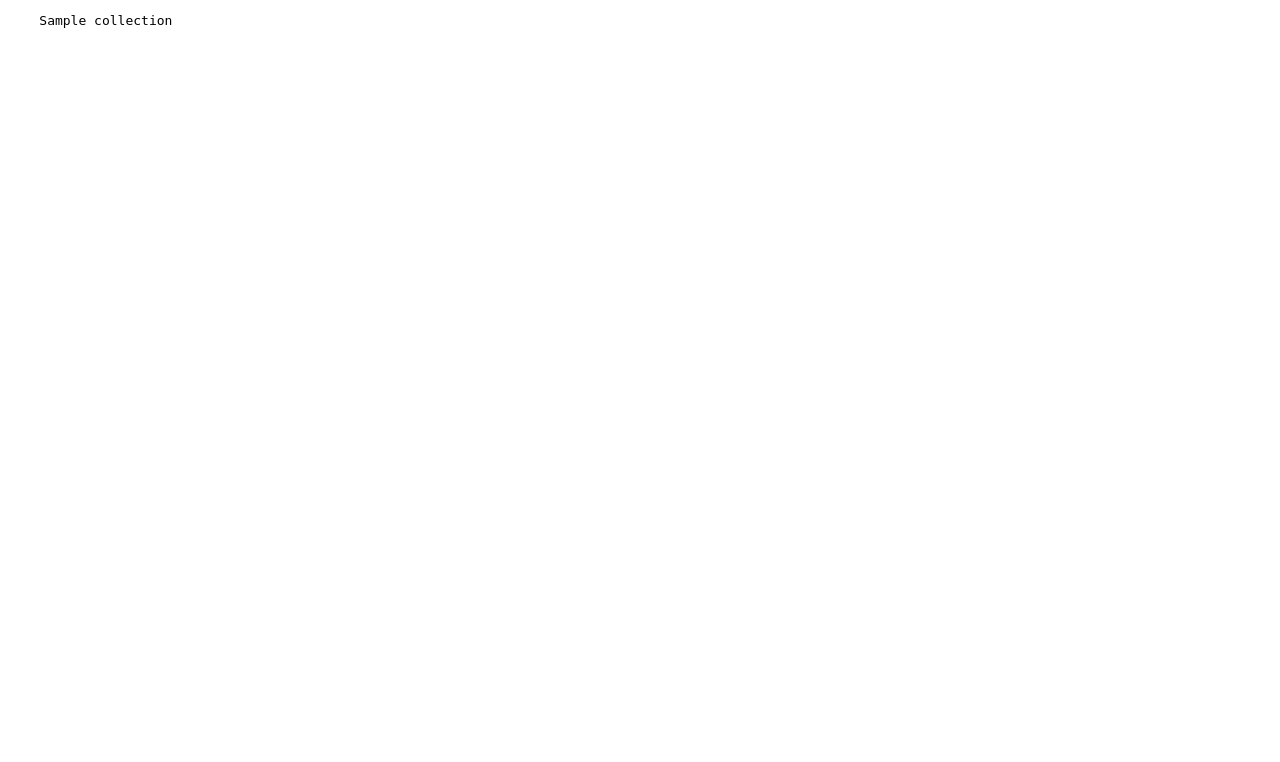
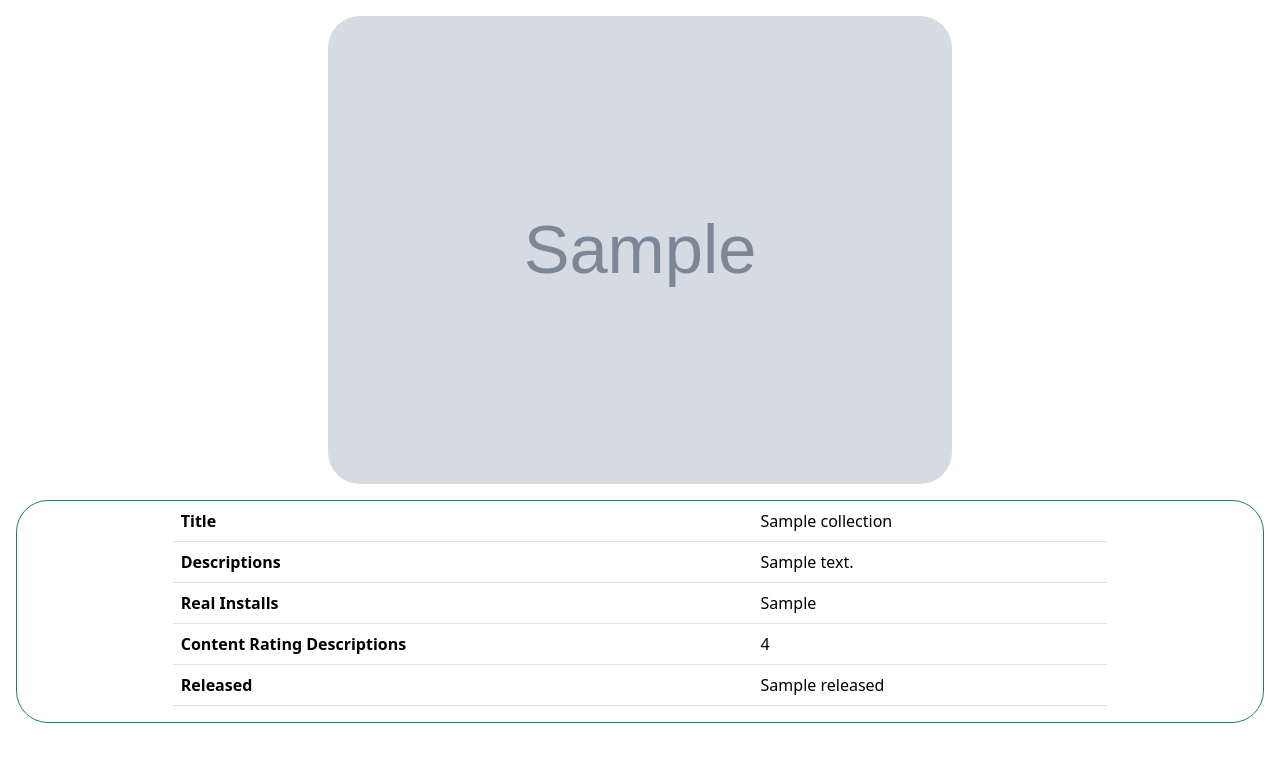
Before and after one commit to GitZ100/Playstore_scrape, a Flask app: page /details/1 in a window 1280 px wide. Before the commit the part shown is almost empty. Shown: the top 762 px of the page. Run offline with Flask 2, Linux system fonts and the light colour scheme; grey boxes marked "Sample" are stand-in pictures; a database or web service that is not in the repository returns one stand-in record (values such as "Sample title"); parts of the project's set-up code (start-up, migrations or seed data) failed here and were passed over; some libraries are stand-ins or nearby versions.

Commit message:
details page table adding
Signed-off-by: suhail34 <suhailkna@gmail.com>

```diff
--- a/templates/detail.html
+++ b/templates/detail.html
@@ -1,14 +1,59 @@
 <!DOCTYPE html>
 <html lang="en">
+
 <head>
   <meta charset="UTF-8">
   <meta http-equiv="X-UA-Compatible" content="IE=edge">
   <meta name="viewport" content="width=device-width, initial-scale=1.0">
+  <!-- Bootstrap CSS -->
+  <link href="https://cdn.jsdelivr.net/npm/bootstrap@5.0.2/dist/css/bootstrap.min.css" rel="stylesheet"
+    integrity="sha384-EVSTQN3/azprG1Anm3QDgpJLIm9Nao0Yz1ztcQTwFspd3yD65VohhpuuCOmLASjC" crossorigin="anonymous">
+  <link href="https://cdn.jsdelivr.net/npm/bootstrap@5.3.0-alpha2/dist/css/bootstrap.min.css" rel="stylesheet"
+    integrity="sha384-aFq/bzH65dt+w6FI2ooMVUpc+21e0SRygnTpmBvdBgSdnuTN7QbdgL+OapgHtvPp" crossorigin="anonymous">
+  <script src="https://cdn.jsdelivr.net/npm/bootstrap@5.3.0-alpha2/dist/js/bootstrap.bundle.min.js"
+    integrity="sha384-qKXV1j0HvMUeCBQ+QVp7JcfGl760yU08IQ+GpUo5hlbpg51QRiuqHAJz8+BrxE/N"
+    crossorigin="anonymous"></script>
+
   <title>Details</title>
 </head>
+
 <body>
-  <pre>
-    {{detail}}
-  </pre>
+  <div class="d-flex justify-content-center m-3">
+    <img src={{detail.headerImage}} class="rounded-5 img-fluid w-50" alt="...">
+  </div>
+  <div class="d-flex justify-content-center m-3 border rounded-5 border-success">
+    <table class="table table-hover w-75">
+      <tbody>
+        <tr>
+          <th scope="row">Title</th>
+          <td >{{detail.title}}</td>
+        </tr>
+        <tr>
+          <th scope="row">Descriptions</th>
+          <td>{{detail.description}}</td>
+        </tr>
+        <tr>
+          <th scope="row">Real Installs</th>
+          <td >{{detail.realInstalls}}</td>
+        </tr>
+        <tr>
+          <th scope="row">Content Rating Descriptions</th>
+          <td >{{detail.contentRatingDescription}}</td>
+        </tr>
+        <tr>
+          <th scope="row">Released</th>
+          <td >{{detail.released}}</td>
+        </tr>
+      </tbody>
+    </table>
+  </div>
+
+  <script src="https://cdn.jsdelivr.net/npm/@popperjs/core@2.11.6/dist/umd/popper.min.js"
+    integrity="sha384-oBqDVmMz9ATKxIep9tiCxS/Z9fNfEXiDAYTujMAeBAsjFuCZSmKbSSUnQlmh/jp3"
+    crossorigin="anonymous"></script>
+  <script src="https://cdn.jsdelivr.net/npm/bootstrap@5.3.0-alpha2/dist/js/bootstrap.min.js"
+    integrity="sha384-heAjqF+bCxXpCWLa6Zhcp4fu20XoNIA98ecBC1YkdXhszjoejr5y9Q77hIrv8R9i"
+    crossorigin="anonymous"></script>
 </body>
+
 </html>
```
Also changed, not shown: templates/index.html (+33 -20 lines), 2 other files.
